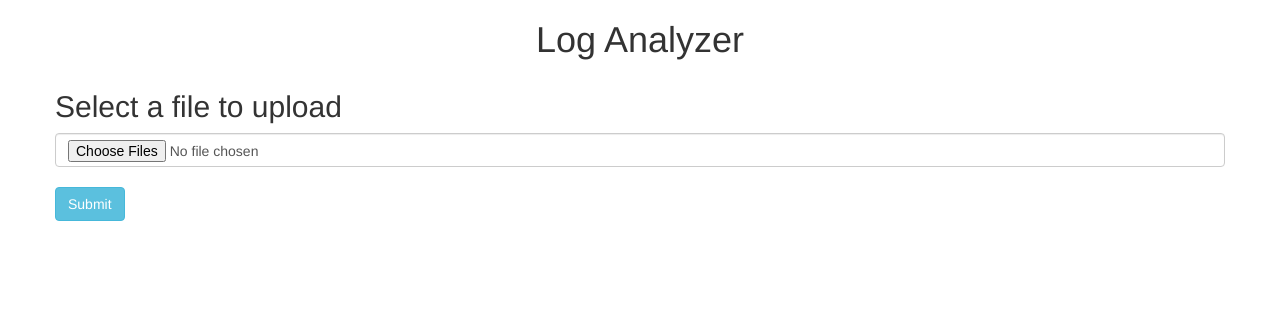
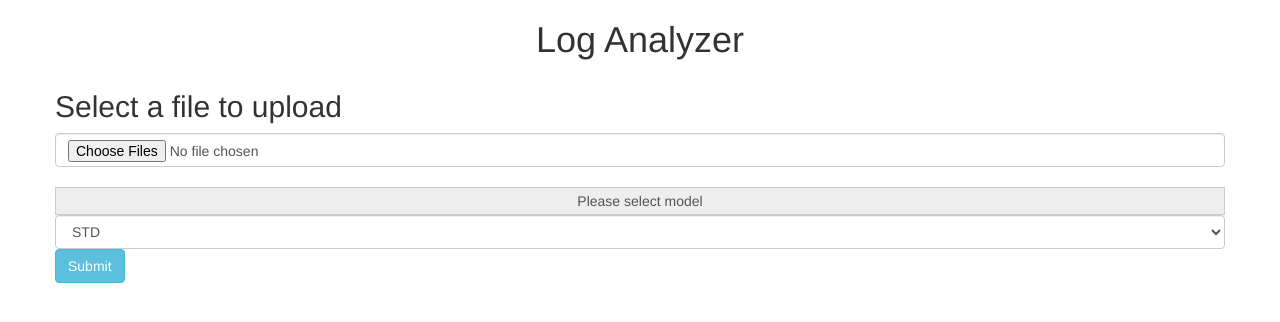
Before and after one commit to suthipongg/log_analyze, a Flask app: page / in a window 1280 px wide. Shown: the top 322 px of the page. Run offline with Flask 2, Linux system fonts and the light colour scheme; some libraries are stand-ins or nearby versions.

Commit message:
add comment

```diff
--- a/app.py
+++ b/app.py
@@ -1,55 +1,81 @@
-from flask import Flask, flash, request, redirect, url_for, render_template
+from flask import Flask, flash, request, redirect, render_template
 import os
 from werkzeug.utils import secure_filename
 from pathlib import Path
 from main import main_log
 
-
+# set download path to "static" directory
 FILE = Path(__file__).resolve()
 ROOT = FILE.parents[0]  # root directory
 ROOT = Path(os.path.relpath(ROOT, Path.cwd()))
-
 app = Flask(__name__)
 UPLOAD_FOLDER = ROOT / 'static'
-
 if UPLOAD_FOLDER.name not in os.listdir(ROOT):
     os.makedirs(UPLOAD_FOLDER)
 
+# config mak file size
 app.secret_key = "secret key"
 app.config['UPLOAD_FOLDER'] = UPLOAD_FOLDER
 app.config['MAX_CONTENT_LENGTH'] = 1024 * 1024 * 1024
 
+# define file extension
 ALLOWED_EXTENSIONS = set(['bin'])
+# select model
+model_path = Path(__file__).resolve().parent / "models"
+model_ls = os.listdir(model_path)
+data = []
+for model in model_ls:
+    model_name = os.path.splitext(model)[0]
+    if model_name == "STD":
+        data.insert(0, {'name':model_name})
+    else:
+        data.append({'name':model_name})
+
 
 def allowed_file(filename):
     return '.' in filename and filename.rsplit('.', 1)[1].lower() in ALLOWED_EXTENSIONS
 
+
 @app.route('/')
 def home():
-    return render_template('index.html')
+    return render_template(
+        'index.html',
+        data=data)
+
 
 @app.route('/', methods=['POST'])
 def upload():
+    # get file and model
     file = request.files.getlist("file")
+    model_select = request.form.get('comp_select')
+    for n, model in enumerate(data):
+        if model['name'] == model_select:
+            data.pop(n)
+            data.insert(0, {'name':model_select})
+            break
+    # check if there is a file
     if file == []:
         flash('No image selected for uploading')
         return redirect(request.url)
+
     have_file = 0
     for f in file:
+        # check file type
         if f and allowed_file(f.filename):
             have_file = 1
             filename = secure_filename(f.filename)
             f.save(app.config['UPLOAD_FOLDER'] / filename)
-
+        # print file type not is "bin"
         else:
             flash(f.filename + 'types not is - bin')
-    result = main_log(app.config['UPLOAD_FOLDER'], model="STD")
+    # call function log analyze
+    result = main_log(app.config['UPLOAD_FOLDER'], model=model_select)
     list_dir = os.listdir(app.config['UPLOAD_FOLDER'])
     for file in list_dir:
         os.remove(app.config['UPLOAD_FOLDER'] / file)
-
+    # check if their is bin file
     if have_file:
-        return render_template('index.html', tables=[result.to_html(classes='data', header="true")])
+        return render_template('index.html', tables=[result.to_html(classes='data', header="true")], data=data)
     else:
         return redirect(request.url)
 
--- a/requirements.txt
+++ b/requirements.txt
@@ -1,3 +1,4 @@
 numpy
 flask
 Werkzeug
+pandas
--- a/templates/index.html
+++ b/templates/index.html
@@ -16,6 +16,13 @@
                 <input type="file" name="file" class="form-control" autocomplete="off" required multiple>
             </p>
         </dl>
+
+        <span class="input-group-addon">Please select model</span>
+          <select name="comp_select" class="selectpicker form-control">
+            {% for o in data %}
+            <option value="{{ o.name }}">{{ o.name }}</option>
+            {% endfor %}
+          </select>
 
         <p>
             <input type="submit" value="Submit" class="btn btn-info">
```
Also changed, not shown: analyze.py (+8 -4 lines), main.py (+12 -12 lines).
